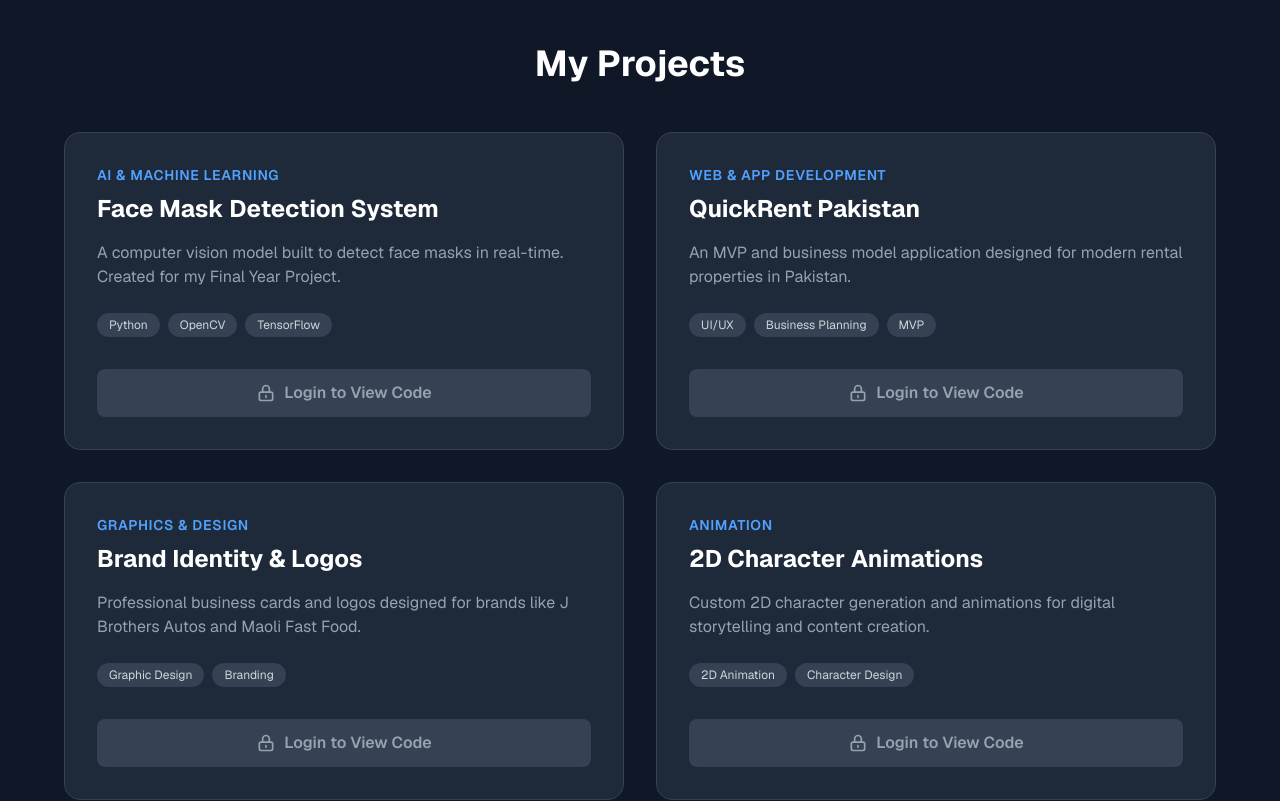
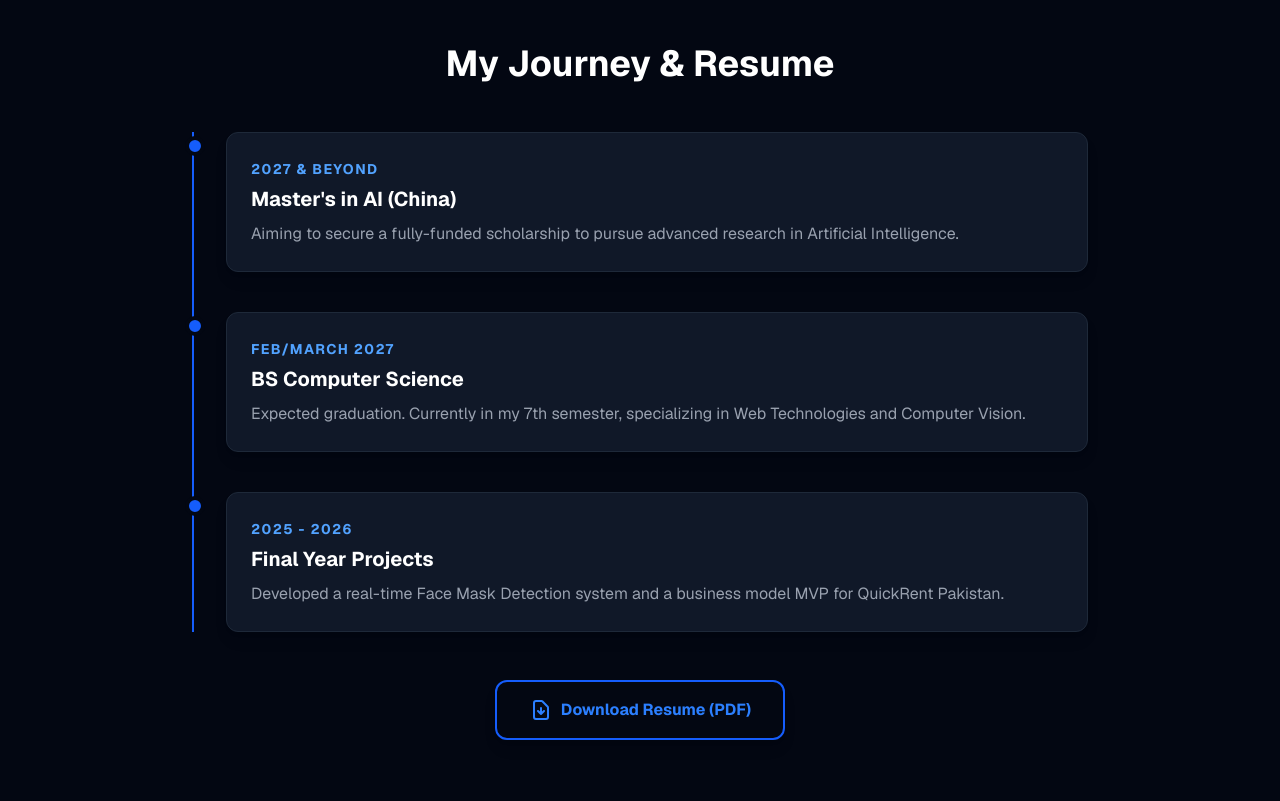
Before and after one commit to owaiskhan2501000/owais-portfolio-web, a Next.js app: page / in a window 1280 px wide. Shown: the part 820-1621 px from the top of the page. Built offline with nearby package versions, Linux system fonts and the light colour scheme; no server answers.

Commit message:
Added Resume Timeline

```diff
--- a/app/page.tsx
+++ b/app/page.tsx
@@ -6,7 +6,7 @@ import { SignedIn, SignedOut, SignInButton, UserButton } from "@clerk/nextjs";
 export default function Home() {
   const [lang, setLang] = useState<"en" | "zh">("en");
 
-  // --- TRANSLATIONS DICTIONARY (Updated with Contact Form) ---
+  // --- TRANSLATIONS DICTIONARY ---
   const t = {
     en: {
       greeting: "Hi, I'm",
@@ -21,7 +21,15 @@ export default function Home() {
       nameLabel: "Your Name",
       emailLabel: "Your Email",
       msgLabel: "Your Message",
-      sendBtn: "Send Message"
+      sendBtn: "Send Message",
+      // New Timeline Translations
+      journeyTitle: "My Journey & Resume",
+      downloadCV: "Download Resume (PDF)",
+      timeline: [
+        { year: "2027 & Beyond", title: "Master's in AI (China)", desc: "Aiming to secure a fully-funded scholarship to pursue advanced research in Artificial Intelligence." },
+        { year: "Feb/March 2027", title: "BS Computer Science", desc: "Expected graduation. Currently in my 7th semester, specializing in Web Technologies and Computer Vision." },
+        { year: "2025 - 2026", title: "Final Year Projects", desc: "Developed a real-time Face Mask Detection system and a business model MVP for QuickRent Pakistan." }
+      ]
     },
     zh: {
       greeting: "你好，我是",
@@ -36,7 +44,15 @@ export default function Home() {
       nameLabel: "你的名字",
       emailLabel: "你的邮箱",
       msgLabel: "你的留言",
-      sendBtn: "发送消息"
+      sendBtn: "发送消息",
+      // New Timeline Translations
+      journeyTitle: "我的经历与简历",
+      downloadCV: "下载简历 (PDF)",
+      timeline: [
+        { year: "2027 及以后", title: "人工智能硕士 (中国)", desc: "致力于获得全额奖学金，以在人工智能领域进行深入的高级研究。" },
+        { year: "2027年 2/3月", title: "计算机科学学士", desc: "预计毕业。目前大四（第七学期），专注于网络技术和计算机视觉。" },
+        { year: "2025 - 2026", title: "毕业设计项目", desc: "开发了实时口罩检测系统以及 QuickRent Pakistan 的商业模式 MVP。" }
+      ]
     }
   }[lang];
 
@@ -119,6 +135,38 @@ export default function Home() {
         </div>
       </section>
 
+      {/* --- TIMELINE & RESUME SECTION --- */}
+      <section className="p-8 md:p-16 bg-gray-950 min-h-screen">
+        <div className="max-w-4xl mx-auto">
+          <h2 className="text-4xl font-bold mb-12 text-center">{t.journeyTitle}</h2>
+
+          <div className="relative border-l-2 border-blue-600 ml-4 md:ml-0 mb-12">
+            {t.timeline.map((item, index) => (
+              <div key={index} className="mb-10 ml-8 relative group">
+                <span className="absolute -left-[41px] top-1 h-5 w-5 rounded-full bg-blue-600 border-4 border-gray-950 group-hover:bg-white transition-colors"></span>
+                <div className="bg-gray-900 p-6 rounded-xl border border-gray-800 hover:border-blue-500 transition-colors shadow-lg">
+                  <span className="text-blue-400 font-bold text-sm tracking-widest uppercase">{item.year}</span>
+                  <h3 className="text-xl font-bold mt-1 mb-2 text-white">{item.title}</h3>
+                  <p className="text-gray-400 leading-relaxed">{item.desc}</p>
+                </div>
+              </div>
+            ))}
+          </div>
+
+          <div className="text-center">
+            {/* Make sure CV name matches what you put in the public folder */}
+            <a
+              href="/Mohammad_Owais_CV.pdf"
+              download="Mohammad_Owais_CV.pdf"
+              className="inline-flex items-center gap-2 border-2 border-blue-600 text-blue-500 hover:bg-blue-600 hover:text-white font-bold py-4 px-8 rounded-xl transition-all shadow-lg"
+            >
+              <svg xmlns="http://www.w3.org/2000/svg" className="h-6 w-6" fill="none" viewBox="0 0 24 24" stroke="currentColor"><path strokeLinecap="round" strokeLinejoin="round" strokeWidth={2} d="M12 10v6m0 0l-3-3m3 3l3-3m2 8H7a2 2 0 01-2-2V5a2 2 0 012-2h5.586a1 1 0 01.707.293l5.414 5.414a1 1 0 01.293.707V19a2 2 0 01-2 2z" /></svg>
+              {t.downloadCV}
+            </a>
+          </div>
+        </div>
+      </section>
+
       {/* --- PROJECTS SECTION --- */}
       <section id="projects" className="p-8 md:p-16 bg-gray-900 min-h-screen">
         <div className="max-w-6xl mx-auto">
@@ -158,14 +206,14 @@ export default function Home() {
         </div>
       </section>
 
-      {/* --- NEW CONTACT SECTION --- */}
+      {/* --- CONTACT SECTION --- */}
       <section className="p-8 md:p-16 bg-gray-950 min-h-screen flex flex-col items-center justify-center">
         <div className="max-w-2xl w-full">
           <h2 className="text-4xl font-bold mb-10 text-center">{t.contactTitle}</h2>
 
           <form action="https://api.web3forms.com/submit" method="POST" className="bg-gray-900 p-8 rounded-2xl border border-gray-800 shadow-xl flex flex-col gap-6">
 
-            {/* YAHAN APNI ACCESS KEY PASTE KAREIN */}
+            {/* MAKE SURE TO PUT YOUR ACCESS KEY BACK HERE */}
             <input type="hidden" name="access_key" value="4dc504fb-1b22-4238-9998-9ca3154ba4c2" />
 
             <div>
```
Also changed, not shown: 1 other file (tests, documents, lock files or other folders).
